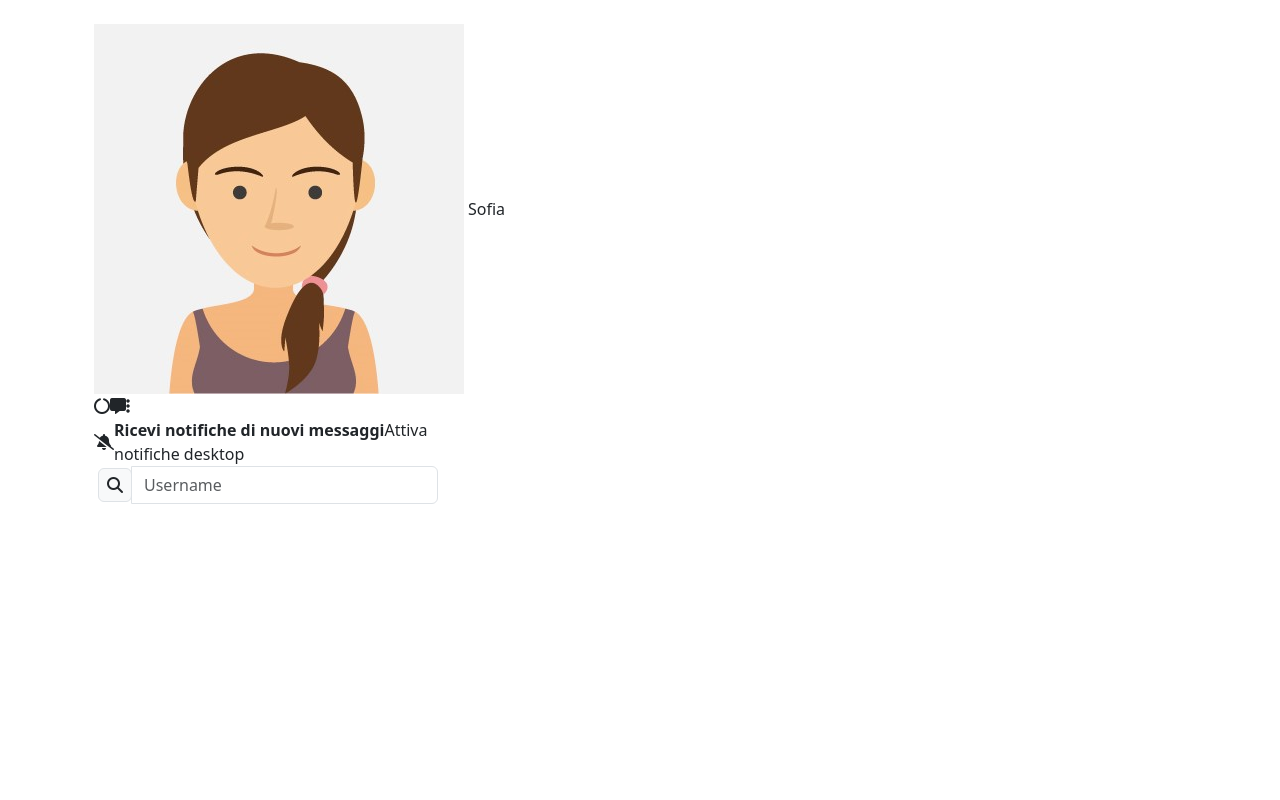
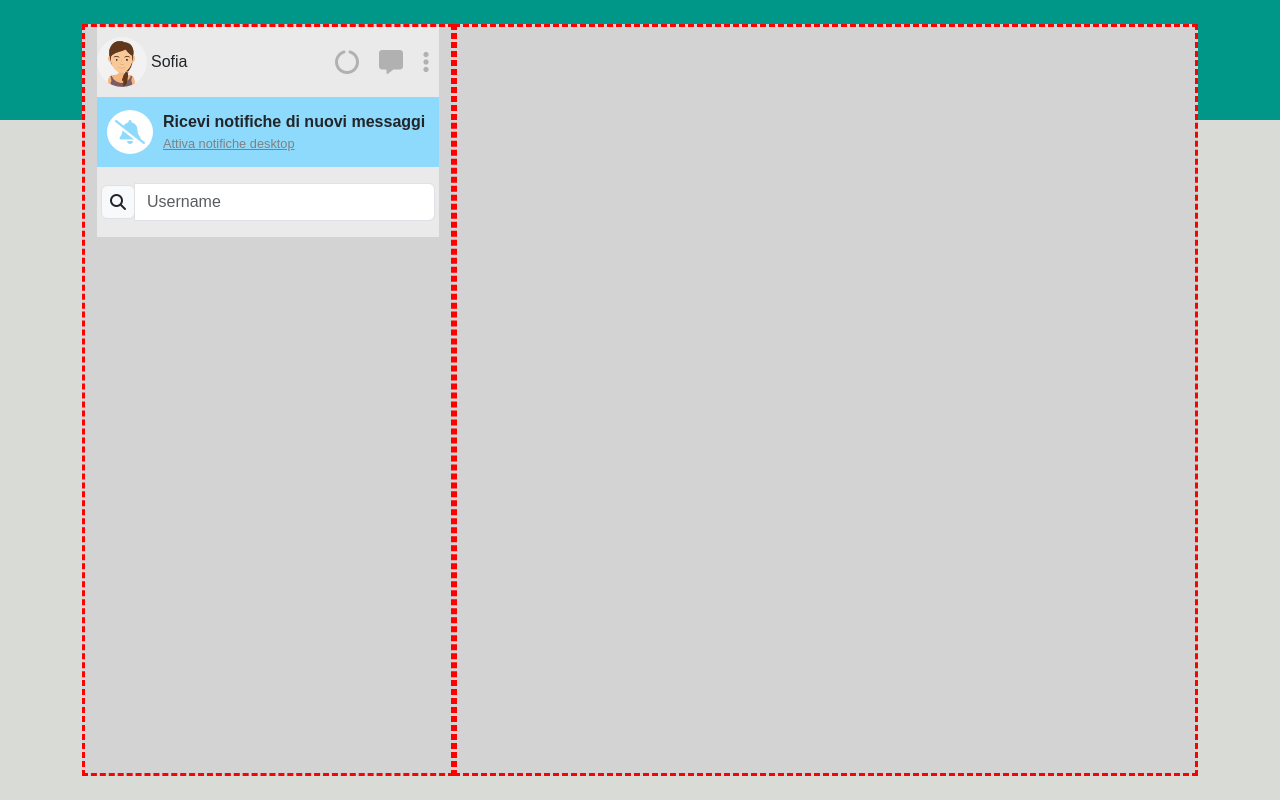
Before and after one commit to AlbertoCavans/vue-boolzapp, a plain HTML site: page index.html in a window 1280 px wide. Drawn offline with nearby package versions, Linux system fonts and the light colour scheme.

Commit message:
Feat style - sidebar

```diff
--- a/css/style.css
+++ b/css/style.css
@@ -1,4 +1,4 @@
-/* SETTINGS-------------------------------------------------
+/* SETTINGS------------------------------------------------- */
 * {
   margin: 0;
   padding: 0;
@@ -26,12 +26,7 @@ a {
   text-decoration: none;
 }
 
-UTILS------------------------------------------------------
-.container {
-  max-width: 1080px;
-  margin: 0 auto;
-  padding: 0 15px;
-}
+/* UTILS------------------------------------------------------ */
 
 .clearfix::after {
   content: "";
@@ -39,13 +34,67 @@ UTILS------------------------------------------------------
   clear: both;
 }
 
-DEBUG---------------------------------------------------------
-
+/* DEBUG--------------------------------------------------------- */
 
 .debug {
   min-height: 80px;
   background-color: lightgrey;
-  padding: 2rem;
   border: 3px dashed red;
 }
- */
+
+.container-fluid {
+  background-image: linear-gradient(
+    to bottom,
+    #009688 0vh,
+    #009688 15vh,
+    #d8dbd6 15vh,
+    #d8dbd6 100vh
+  );
+  height: 100vh;
+}
+
+header {
+  height: 70px;
+  display: flex;
+  align-items: center;
+  justify-content: space-between;
+  background-color: hsl(0deg 0% 91.76%);
+}
+
+.white-pic {
+  height: 50px;
+  width: 50px;
+  border-radius: 50%;
+}
+
+header .fa-solid {
+  margin: 10px;
+  color: hsl(0deg 0% 69.41%);
+  font-size: 1.5rem;
+}
+
+.update-bar {
+  background-color: hsl(198.55deg 94.83% 77.25%);
+  height: 70px;
+}
+
+.update-bar .fa-solid {
+  margin: 10px;
+  color: hsl(198.55deg 94.83% 77.25%);
+  font-size: 1.5rem;
+  background-color: white;
+  border-radius: 50%;
+  padding: 10px 8px;
+}
+
+.update-bar span:last-child {
+  display: block;
+  text-decoration: underline;
+  color: gray;
+  font-size: 0.8rem;
+}
+
+.search-bar {
+  background-color: hsl(0deg 0% 91.76%);
+  height: 70px;
+}
```
